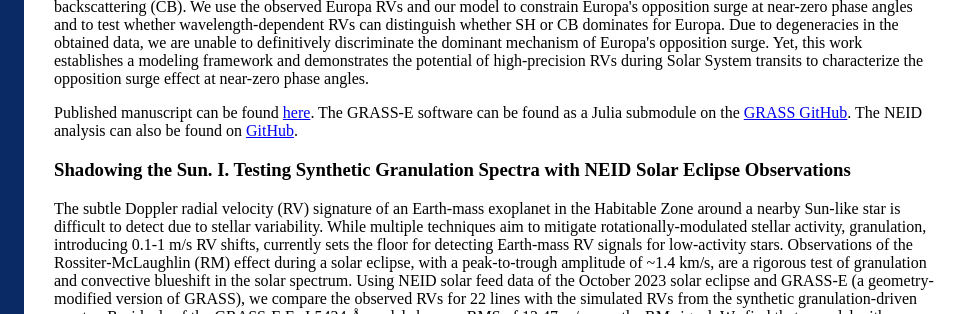
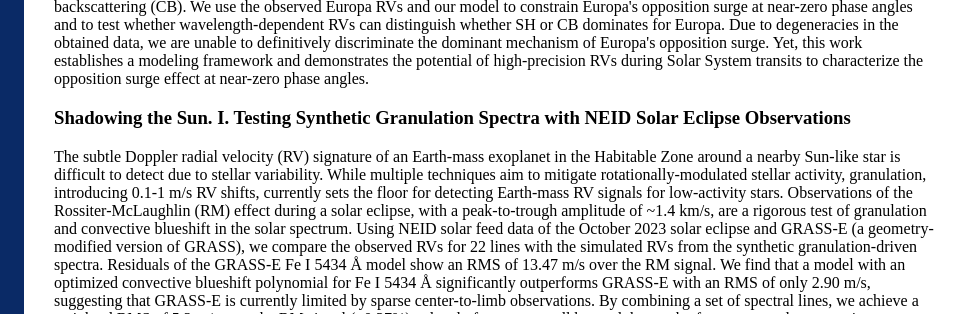
Before and after one commit to elizgonz/elizgonz.github.io, a plain HTML site: page research.html in a window 1280 px wide. Shown: the part 391-705 px from the top of the page, 316-1280 px from the left. Drawn offline with Linux system fonts and the light colour scheme.

Commit message:
update research

```diff
--- a/research.html
+++ b/research.html
@@ -60,10 +60,6 @@
           establishes a modeling framework and demonstrates the potential of high-precision RVs during Solar System transits to
           characterize the opposition surge effect at near-zero phase angles.
     <p>
-    <p>
-        Published manuscript can be found <a href="https://iopscience.iop.org/article/10.3847/1538-4357/aebc82" target="_blank">here</a>. The GRASS-E software can be found as a Julia submodule on the <a href="https://github.com/palumbom/GRASS" target="_blank">GRASS GitHub</a>.
-        The NEID analysis can also be found on <a href="https://github.com/elizabethg60/NEIDEclipse" target="_blank">GitHub</a>.
-    </p>
 
     <h3>Shadowing the Sun. I. Testing Synthetic Granulation Spectra with NEID Solar Eclipse Observations</h3>
     <p>
```
